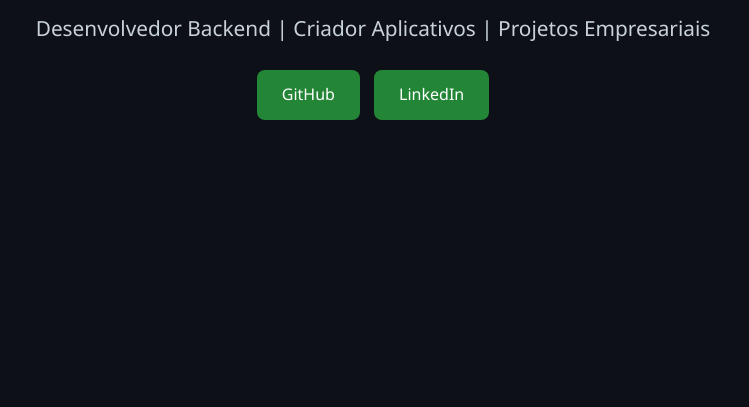
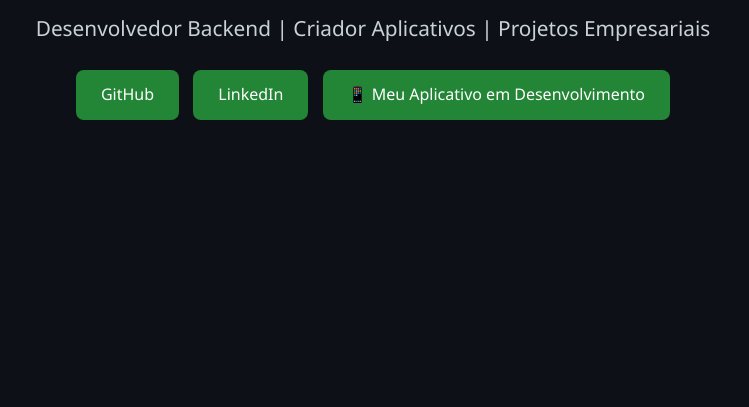
Before and after one commit to DiegoBr2024/Portif-lio, a plain HTML site: page HTML.html in a window 1280 px wide. Shown: the part 393-800 px from the top of the page, without its empty margins (267-1016 px from the left). Drawn offline with Linux system fonts and the light colour scheme.

Commit message:
Update HTML.html
site melhorado

```diff
--- a/HTML.html
+++ b/HTML.html
@@ -1,9 +1,10 @@
+
 <!DOCTYPE html>
 <html lang="pt-BR">
 <head>
 <meta charset="UTF-8">
 <meta name="viewport" content="width=device-width, initial-scale=1.0">
-<title>Diego de Jesus Santos | Desenvolvedor </title>
+<title>Diego de Jesus Santos | Desenvolvedor</title>
 
 <style>
 *{
@@ -113,12 +114,22 @@ footer{
         <h1>Diego de Jesus Santos</h1>
         <p>Desenvolvedor Backend | Criador Aplicativos | Projetos Empresariais</p>
 
-        <a href="https://github.com/DiegoBr2024" class="btn">
+        <a href="https://github.com/DiegoBr2024"
+           target="_blank"
+           class="btn">
             GitHub
         </a>
 
-        <a href="https://www.linkedin.com/in/diego-jesus-bb16612b3/" class="btn">
+        <a href="https://www.linkedin.com/in/diego-jesus-bb16612b3/"
+           target="_blank"
+           class="btn">
             LinkedIn
+        </a>
+
+        <a href="https://github.com/DiegoBr2024/StockPro-Unity"
+           target="_blank"
+           class="btn">
+            📱 Meu Aplicativo em Desenvolvimento
         </a>
     </div>
 </header>
```
